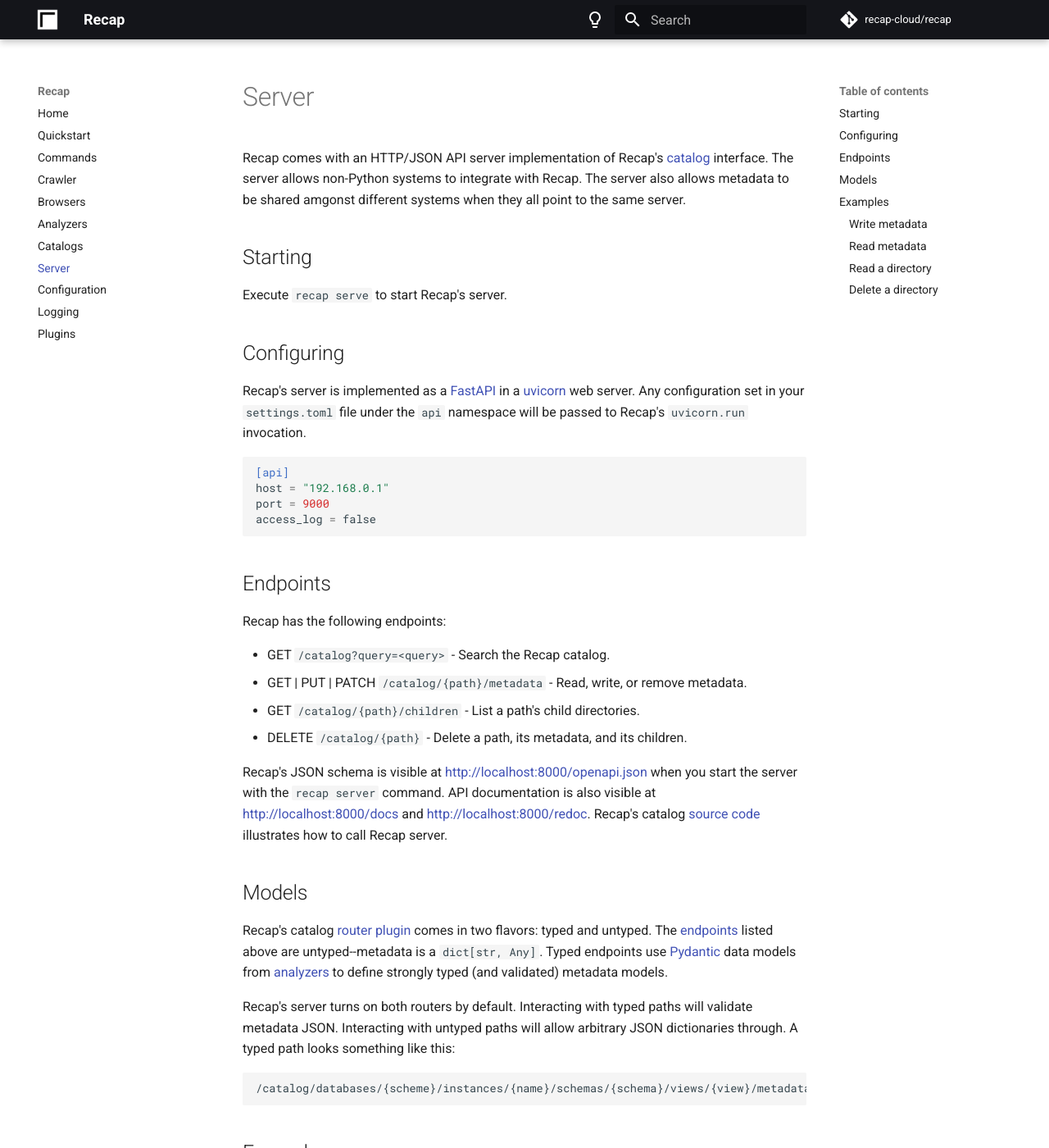
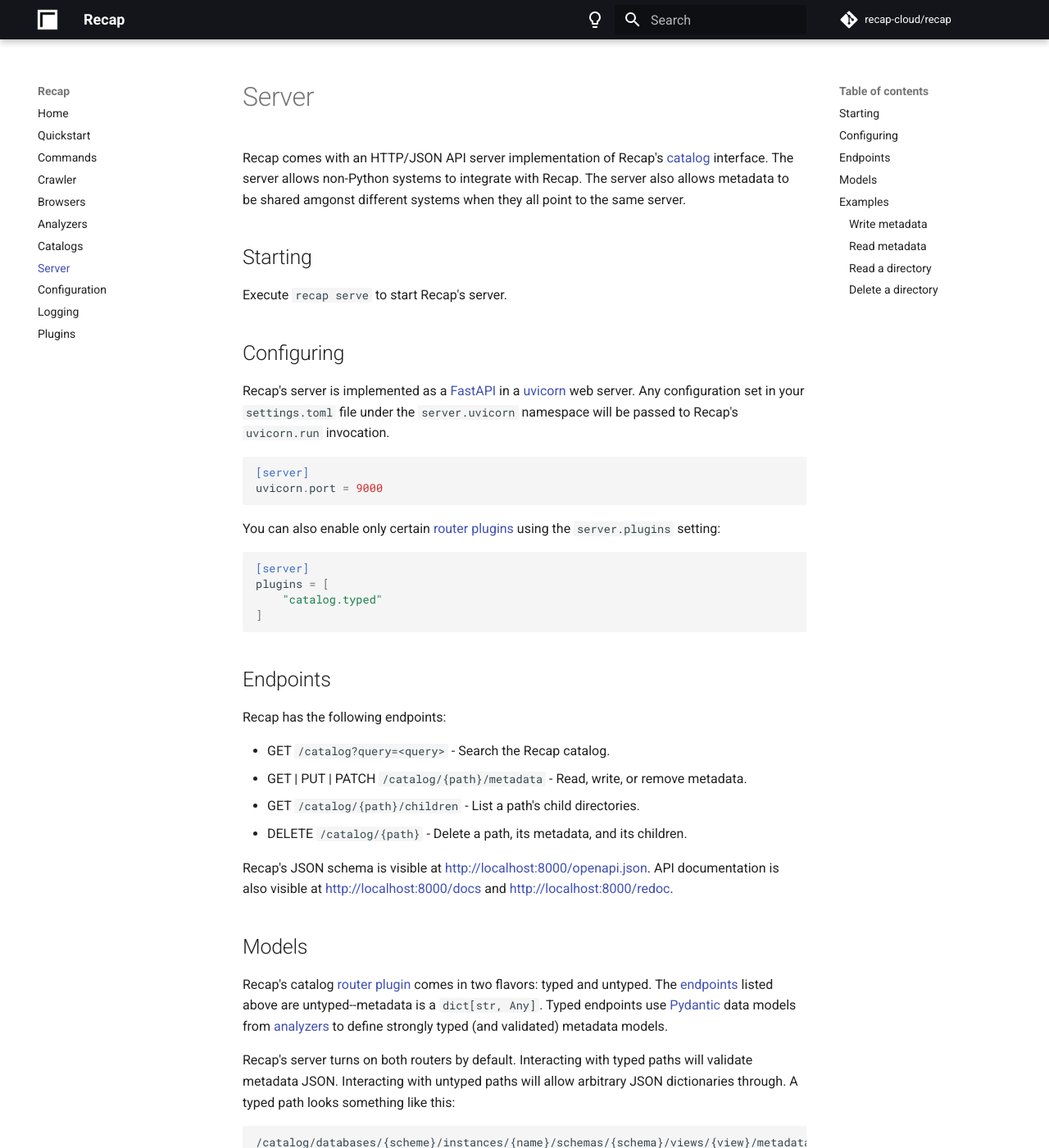
Before and after one commit to gabledata/recap, an MkDocs documentation site: the page built from docs/server.md, in a window 1280 px wide and 1400 px high. Shown: the whole window at 82% size. Built offline with MkDocs 1.6.1 and Material for MkDocs 9.7.7, drawn with Linux system fonts in a browser that asks for light colours; comment, search, counter and statistics services are not loaded; the version menu is left out.

````diff
--- a/docs/server.md
+++ b/docs/server.md
@@ -6,13 +6,20 @@ Execute `recap serve` to start Recap's server.
 
 ## Configuring
 
-Recap's server is implemented as a [FastAPI](https://fastapi.tiangolo.com/) in a [uvicorn](https://www.uvicorn.org/) web server. Any configuration set in your `settings.toml` file under the `api` namespace will be passed to Recap's `uvicorn.run` invocation.
+Recap's server is implemented as a [FastAPI](https://fastapi.tiangolo.com/) in a [uvicorn](https://www.uvicorn.org/) web server. Any configuration set in your `settings.toml` file under the `server.uvicorn` namespace will be passed to Recap's `uvicorn.run` invocation.
 
 ```toml
-[api]
-host = "192.168.0.1"
-port = 9000
-access_log = false
+[server]
+uvicorn.port = 9000
+```
+
+You can also enable only certain [router plugins](plugins.md#routers) using the `server.plugins` setting:
+
+```toml
+[server]
+plugins = [
+	"catalog.typed"
+]
 ```
 
 ## Endpoints
@@ -24,7 +31,7 @@ Recap has the following endpoints:
 * GET `/catalog/{path}/children` - List a path's child directories.
 * DELETE `/catalog/{path}` - Delete a path, its metadata, and its children.
 
-Recap's JSON schema is visible at [http://localhost:8000/openapi.json](http://localhost:8000/openapi.json) when you start the server with the `recap server` command. API documentation is also visible at [http://localhost:8000/docs](http://localhost:8000/docs) and [http://localhost:8000/redoc](http://localhost:8000/redoc). Recap's catalog [source code](https://github.com/recap-cloud/recap/blob/main/recap/catalogs/recap.py) illustrates how to call Recap server.
+Recap's JSON schema is visible at [http://localhost:8000/openapi.json](http://localhost:8000/openapi.json). API documentation is also visible at [http://localhost:8000/docs](http://localhost:8000/docs) and [http://localhost:8000/redoc](http://localhost:8000/redoc).
 
 ## Models
 
````
Also changed, not shown: 2 other files.
